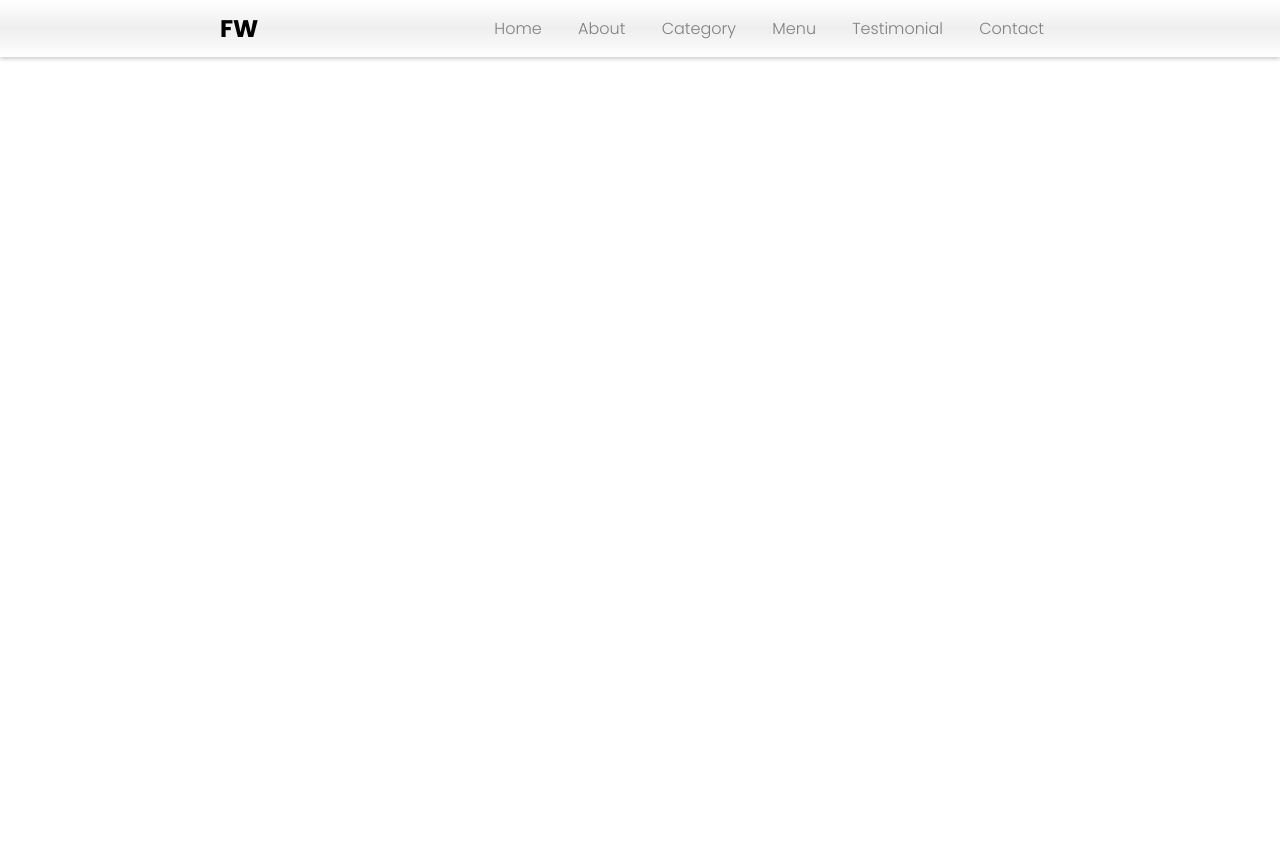
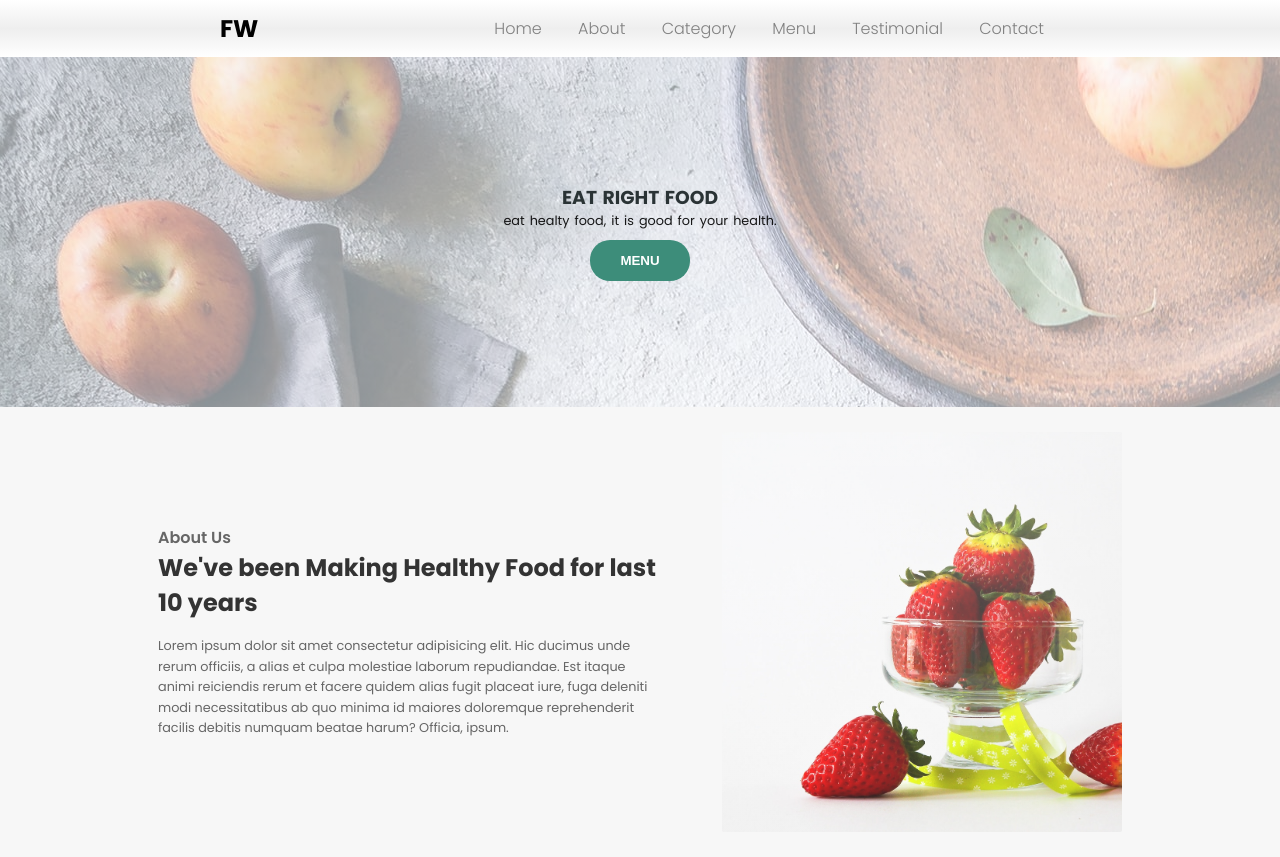
Before and after one commit to kamaljeet8130/flex-box-project, a plain HTML site: page index.html in a window 1280 px wide. Before the commit the page ends 800 px from the top, so only its background shows below. Drawn offline with Linux system fonts and the light colour scheme.

Commit message:
hero-section & about-us section Layout

```diff
--- a/index.html
+++ b/index.html
@@ -18,5 +18,20 @@
             <li><a href="#">Contact</a></li>
         </ul>
     </div>
+    <div class="hero-section">
+        <h3>eat right food</h3>
+        <p>eat healty food, it is good for your health.</p>
+        <Button class=" btn menu-btn">Menu</Button>
+    </div>
+
+    <div class="about-us">
+        <div class="about-us-content">
+            <h2>About Us</h2>
+           <h3>We've been Making Healthy Food for last 10 years
+           </h3>
+           <p>Lorem ipsum dolor sit amet consectetur adipisicing elit. Hic ducimus unde rerum officiis, a alias et culpa molestiae laborum repudiandae. Est itaque animi reiciendis rerum et facere quidem alias fugit placeat iure, fuga deleniti modi necessitatibus ab quo minima id maiores doloremque reprehenderit facilis debitis numquam beatae harum? Officia, ipsum.</p>
+        </div>
+        <div class="about-us-image"></div>
+    </div>
 </body>
 </html>
--- a/style.css
+++ b/style.css
@@ -10,6 +10,7 @@
 }
 body{
     font-family: 'poppins',sans-serif;
+    background: #F7F7F7;
 }
 .navbar{
     display: flex;
@@ -39,3 +40,84 @@ ul :hover{
     background: #d4dfed;
     border-radius: 2px;
 }
+
+.hero-section{
+    height: 350px;
+    background:  linear-gradient(rgba(255, 255, 255, 0.5), rgba(255, 255, 255, 0.5)), url("./img/header-image2.jpg");
+    background-position: fixed;
+    display: flex;
+    flex-flow: column;
+    justify-content: center;
+    align-items: center;
+    word-spacing: .1rem;
+}
+.hero-section>h3{
+    color: #2A3335;
+    text-transform: uppercase;
+}
+.hero-section>p{
+    margin-bottom: 10px;
+    color: rgba(0,0,0,.9);
+    font-size: .8rem;
+}
+.btn{
+    text-transform: uppercase;
+    border: none;
+    width: 100px;
+    background:#3D8D7A ;
+    padding: 1em;
+    border-radius: 20px ;
+    color: white;
+    font-weight: bold;
+}
+
+.about-us{
+    background-image: linear-gradient(
+        285deg,
+        hsl(0deg 0% 80%) 0%,
+        hsl(344deg 0% 81%) 40%,
+      );
+    height: 450px;
+    display: flex;
+    flex-direction: row;
+    justify-content: center;
+    gap: 4rem;
+    align-items: center;
+}
+.about-us-content{
+    width: 500px;
+    display: flex;
+    flex-direction: column;
+    justify-content: center;
+    align-items: start;
+
+}
+.about-us-content h2 {
+    font-size:1rem;
+    font-weight: 600;
+    color: #666;
+    text-transform: capitalize;
+}
+
+.about-us-content h3 {
+    font-size: 1.5rem;
+    font-weight: bolder;
+    color: #333;
+    margin-bottom: 1rem;
+}
+
+.about-us-content p {
+
+    font-size: .8rem;
+    color: #666;
+    line-height: 1.6;
+}
+.about-us-image{
+        height: 400px;
+        width: 400px;
+        background:  linear-gradient(rgba(255, 255, 255, 0.4), rgba(255, 255, 255, 0.1)), url("./img/about-photo.jpg");
+        background-size: cover;
+        background-position: center;
+        background-repeat: no-repeat;
+        border-radius: 2px;
+}
```
